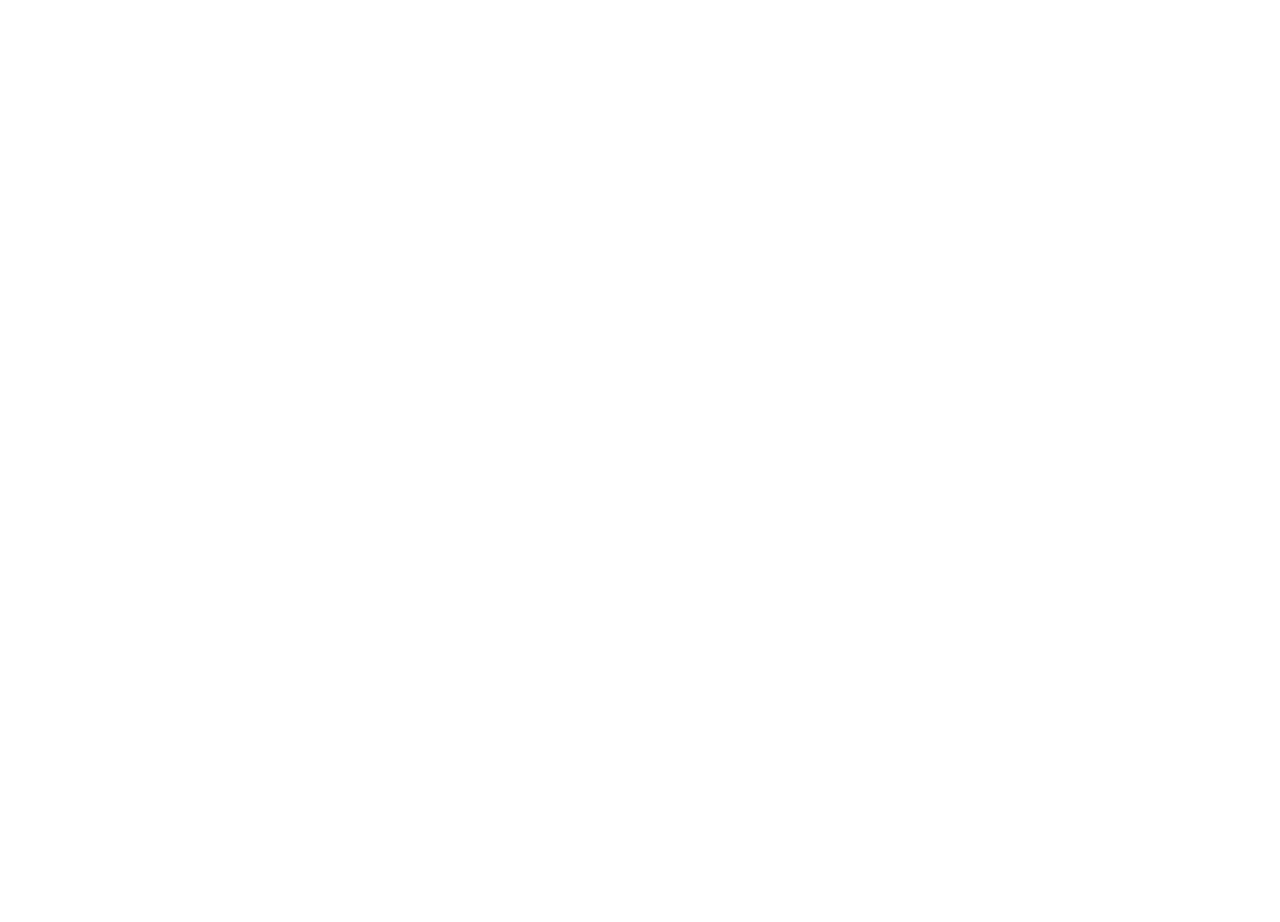
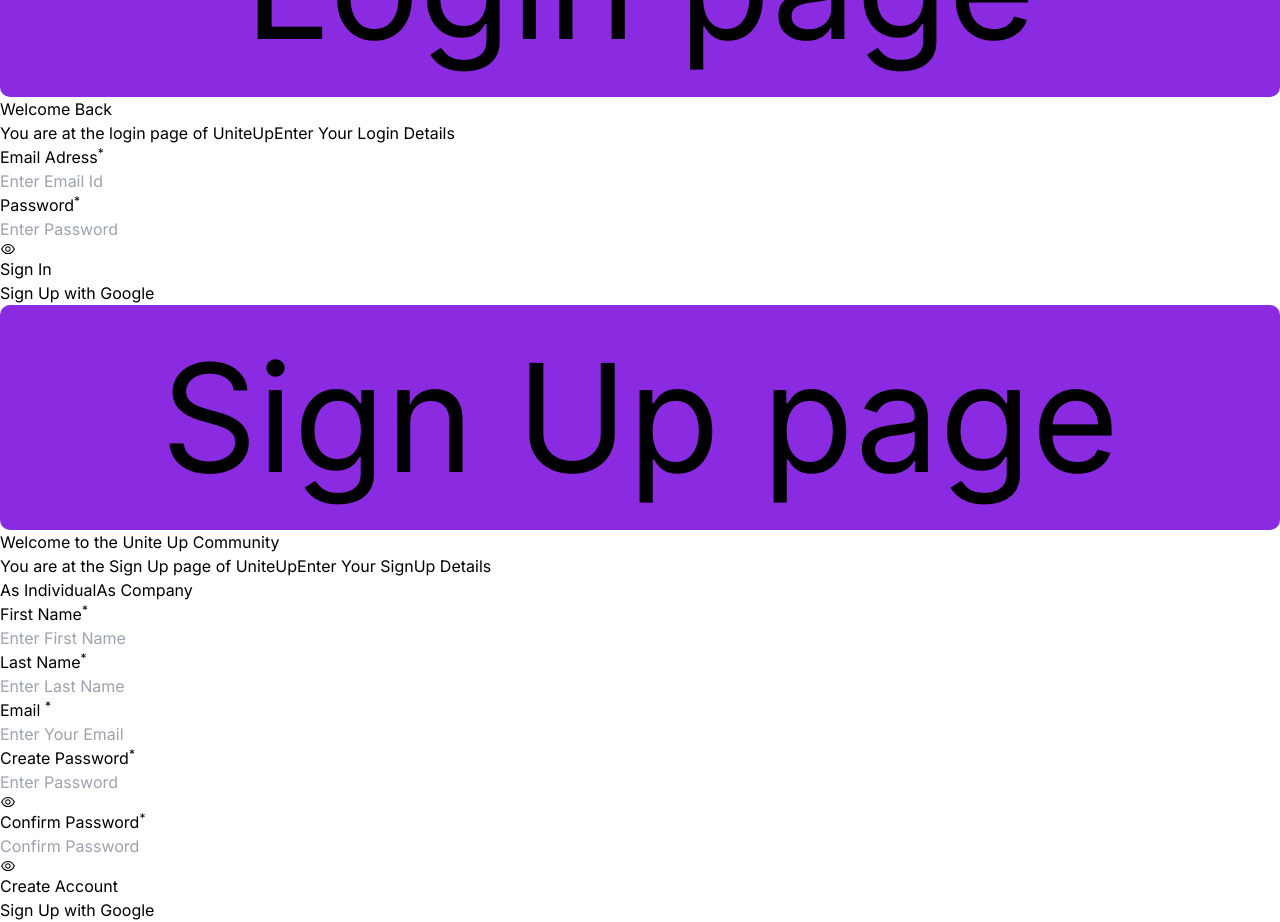
Before and after one commit to mainavinhoon/Startup-Web, a Next.js app: page / in a window 1280 px wide. Shown: the part 200-1122 px from the top of the page. Before the commit the page ends 800 px from the top, so only its background shows below. Built offline with nearby package versions, Linux system fonts and the light colour scheme.

Commit message:
login and signUp pages added

```diff
--- a/app/page.js
+++ b/app/page.js
@@ -2,12 +2,16 @@
 import React from "react"
 import HomePage from "@/pages/home/Home"
 import Navbar from "@/componenets/navbar/Navbar"
+import Login from "@/pages/login/Login"
+import SignUp from "@/pages/signUP/SignUp"
 
  const Home = () => {
   return (
   <>
     <Navbar/>
     <HomePage/>
+    <Login/>
+    <SignUp/>
   </>
   )
 }
--- /dev/null
+++ b/componenets/userlogin/LoginForm.js
@@ -0,0 +1,59 @@
+import React, { useState } from 'react'
+import {AiOutlineEye,AiOutlineEyeInvisible } from "react-icons/ai"
+
+const LoginForm = () => {
+
+    const [FormData, setFormData] = useState({
+        email:"",password:""
+    })
+    function changeHandler(event) {
+        setFormData( (prevData) => (
+            {
+            ... prevData,
+            [event.target.name]:event.target.value
+        }
+        ))
+    }
+
+    const [showPassword, setshowPassword] = useState(false)
+  return (
+    <form>
+        <label>
+            <p>
+                Email Adress<sup>*</sup>
+            </p>
+            <input
+
+                required
+                type="email"
+                value={FormData.email}
+                onChange={changeHandler}
+                placeholder="Enter Email Id"
+                name="email"
+            />
+        </label>
+        <label>
+            <p>
+                Password<sup>*</sup>
+            </p>
+            <input
+
+                required
+                type={showPassword ? ("text"):("password")}
+                value={FormData.password}
+                onChange={changeHandler}
+                placeholder="Enter Password"
+                name="password"
+            />
+            <span onClick={() => setshowPassword((prev) => !prev)}>
+                {showPassword ? (<AiOutlineEyeInvisible/>): (<AiOutlineEye/>)}
+            </span>
+        </label>
+        <button>
+            Sign In
+        </button>
+    </form>
+  )
+}
+
+export default LoginForm
--- /dev/null
+++ b/componenets/userlogin/SignUpForm.js
@@ -0,0 +1,114 @@
+import React ,{ useState }from "react";
+import {AiOutlineEye,AiOutlineEyeInvisible } from "react-icons/ai"
+
+const SignUpForm = () => {
+  const [FormData, setFormData] = useState({
+    firstname: "",
+    lastname: "",
+    email: "",
+    password: "",
+    confirmPassword: "",
+  });
+  function changeHandler(event) {
+    setFormData((prevData) => ({
+      ...prevData,
+      [event.target.name]: event.target.value,
+    }));
+  }
+
+  const [showPassword, setshowPassword] = useState(false)
+  return (
+    <div>
+      <div>
+        <button>As Individual</button>
+        <button>As Company</button>
+        <form>
+          <div>
+            <label>
+              <p>
+                First Name<sup>*</sup>
+              </p>
+              <input
+                required
+                type="text"
+                name="firstname"
+                onChange={changeHandler}
+                placeholder="Enter First Name"
+                value={FormData.firstname}
+              />
+            </label>
+
+            <label>
+              <p>
+                Last Name<sup>*</sup>
+              </p>
+              <input
+                required
+                type="text"
+                name="lastname"
+                onChange={changeHandler}
+                placeholder="Enter Last Name"
+                value={FormData.lastnametname}
+              />
+            </label>
+          </div>
+          <label>
+            <p>
+              Email <sup>*</sup>
+            </p>
+            <input
+              required
+              type="email"
+              name="email"
+              onChange={changeHandler}
+              placeholder="Enter Your Email"
+              value={FormData.email}
+            />
+          </label>
+
+          <div>
+          <label>
+            <p>
+                Create Password<sup>*</sup>
+            </p>
+            <input
+
+                required
+                type={showPassword ? ("text"):("password")}
+                value={FormData.password}
+                onChange={changeHandler}
+                placeholder="Enter Password"
+                name="password"
+            />
+            <span onClick={() => setshowPassword((prev) => !prev)}>
+                {showPassword ? (<AiOutlineEyeInvisible/>): (<AiOutlineEye/>)}
+            </span>
+        </label>
+        <label>
+            <p>
+               Confirm Password<sup>*</sup>
+            </p>
+            <input
+
+                required
+                type={showPassword ? ("text"):("password")}
+                value={FormData.confirmPassword}
+                onChange={changeHandler}
+                placeholder="Confirm Password"
+                name="confirmPassword"
+            />
+            <span onClick={() => setshowPassword((prev) => !prev)}>
+                {showPassword ? (<AiOutlineEyeInvisible/>): (<AiOutlineEye/>)}
+            </span>
+        </label>
+          </div>
+          <button>
+            Create Account
+        </button>
+        </form>
+      </div>
+    </div>
+  );
+};
+
+export default SignUpForm;
--- /dev/null
+++ b/componenets/userlogin/Templete.js
@@ -0,0 +1,21 @@
+import React from 'react'
+import LoginForm from './LoginForm'
+import SignUpForm from './SignUpForm'
+const Templete = ({title,desc1,desc2,image,formtype,setIsLoggedIn}) => {
+  return (
+    <div>
+        <h1>{title}</h1>
+        <p>
+            <span>{desc1}</span>
+            <span>{desc2}</span>
+        </p>
+
+        {formtype === "signup" ? (<SignUpForm/>):(<LoginForm/>)}
+
+        <button>Sign Up with Google </button>
+    </div>
+
+  )
+}
+
+export default Templete
--- a/package.json
+++ b/package.json
@@ -9,9 +9,10 @@
     "lint": "next lint"
   },
   "dependencies": {
+    "next": "latest",
     "react": "latest",
     "react-dom": "latest",
-    "next": "latest"
+    "react-icons": "^4.11.0"
   },
   "devDependencies": {
     "autoprefixer": "latest",
--- a/pages/login/Login.js
+++ b/pages/login/Login.js
@@ -1,11 +1,24 @@
 "use client"
 import React from 'react'
 import "./login.css"
+import Templete from '@/componenets/userlogin/Templete'
 
- const login = () => {
+ const Login = ({setIsLoggedIn}) => {
   return (
+    <>
     <div className='w-[fix fit-content] bg-[blueviolet] relative text-center text-[150px] rounded-[10px]'>Login page</div>
+    <Templete
+
+    title="Welcome Back"
+    desc1="You are at the login page of UniteUp"
+    desc2="Enter Your Login Details"
+    formtype="login"
+    setIsLoggedIn={setIsLoggedIn}
+
+
+    />
+    </>
   )
 }
 
-export default login;
+export default Login;
--- a/pages/signUP/SignUp.js
+++ b/pages/signUP/SignUp.js
@@ -0,0 +1,21 @@
+import React from 'react'
+import Templete from '@/componenets/userlogin/Templete'
+const SignUp = (setIsLoggedIn) => {
+  return (
+    <>
+    <div className='w-[fix fit-content] bg-[blueviolet] relative text-center text-[150px] rounded-[10px]'>Sign Up page</div>
+    <Templete
+
+    title="Welcome to the Unite Up Community"
+    desc1="You are at the Sign Up page of UniteUp"
+    desc2="Enter Your SignUp Details"
+    formtype="signup"
+    setIsLoggedIn={setIsLoggedIn}
+
+
+    />
+    </>
+  )
+}
+
+export default SignUp
```
Also changed, not shown: 1 other file (tests, documents, lock files or other folders).
